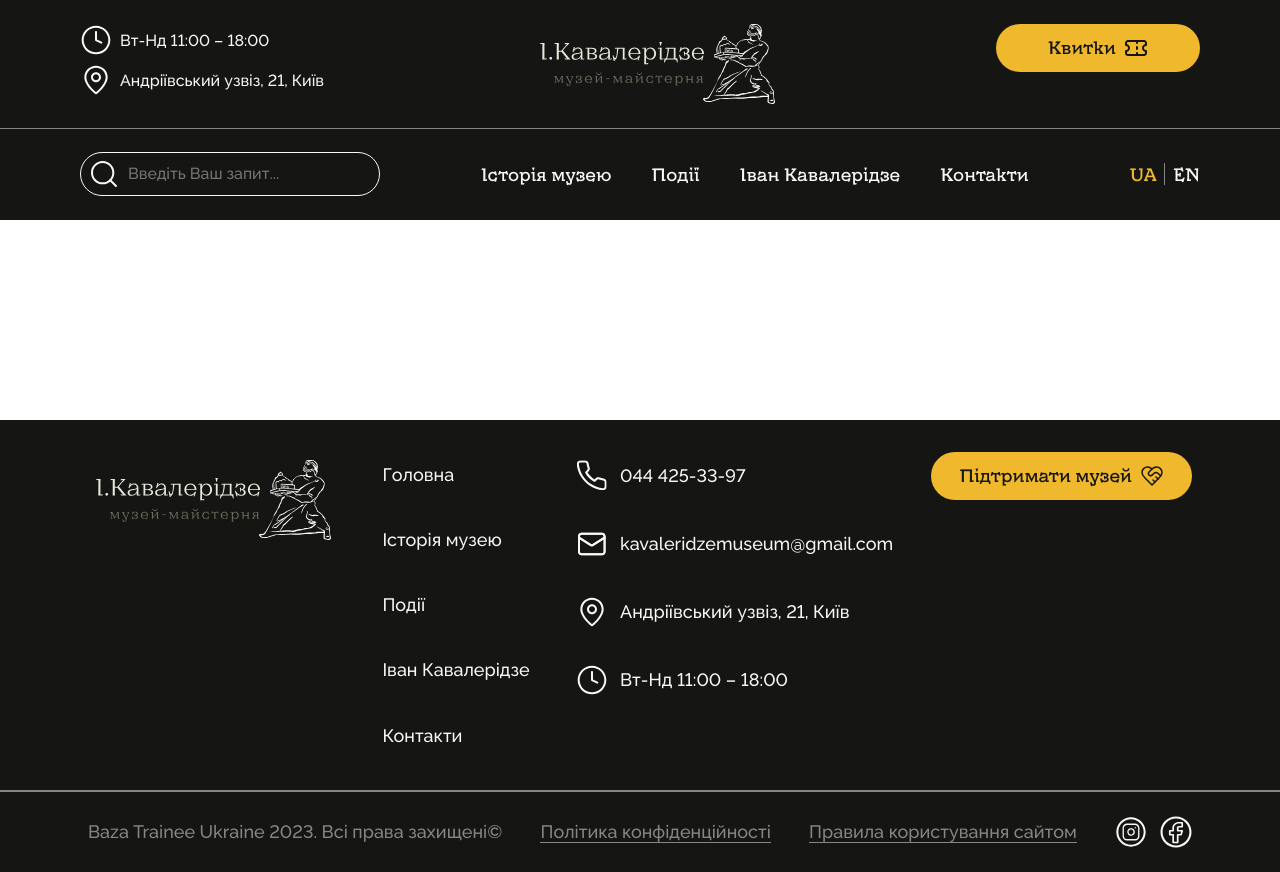
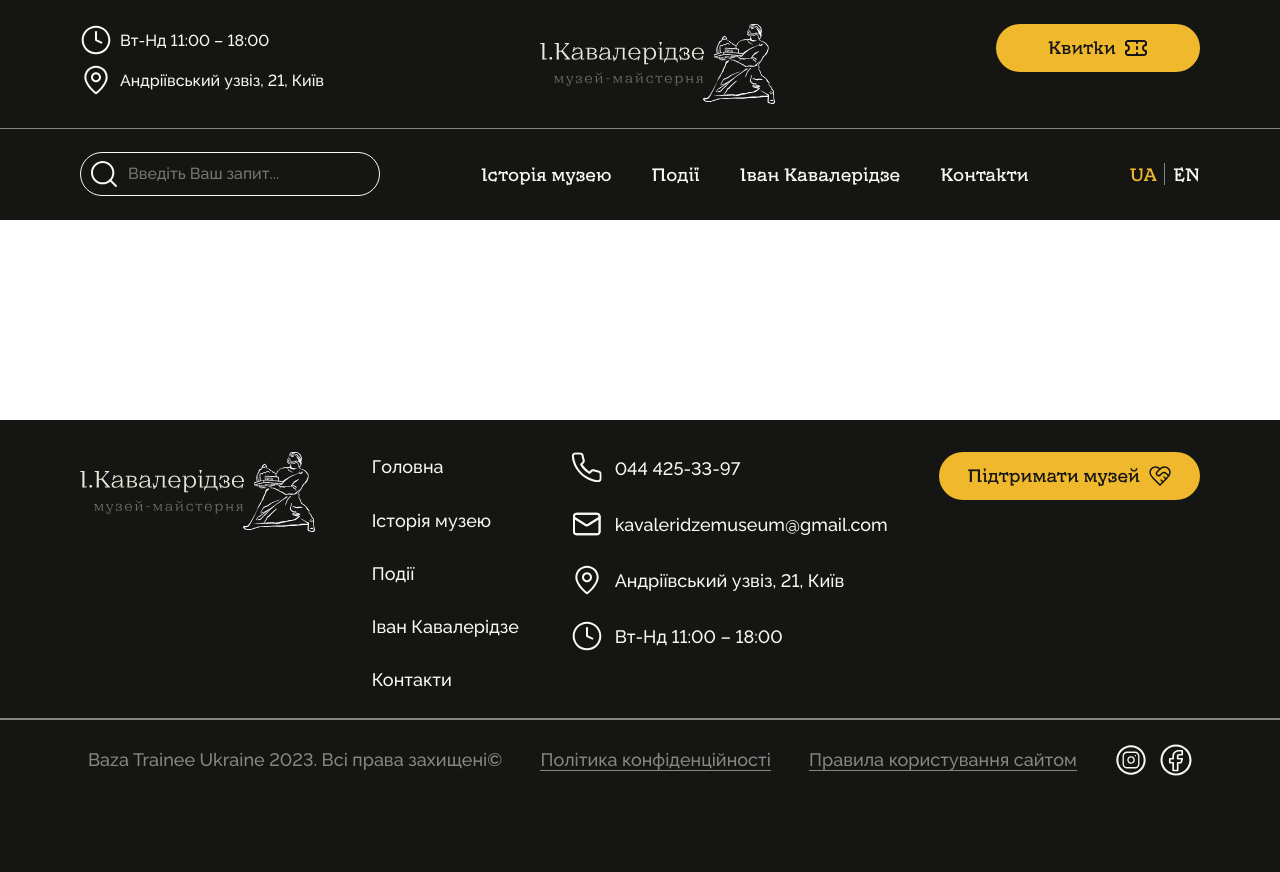
Before and after one commit to baza-trainee/kavaleridze, a React (Vite) app: page / in a window 1280 px wide. After the commit the page ends 800 px from the top, so only its background shows below. Built offline with nearby package versions, Linux system fonts and the light colour scheme.

Commit message:
merge conflict

```diff
--- a/src/components/Footer/FooterListItem.tsx
+++ b/src/components/Footer/FooterListItem.tsx
@@ -39,7 +39,9 @@ const listsItem = [
 const MyList = styled(List)(() => ({
   display: 'flex',
   flexDirection: 'column',
-  gap: '20px',
+  gap: '24px',
+  padding: '0px',
+  margin: '0px',
 }));
 
 export const TypographyList = styled(Typography)(({ theme }) => ({
@@ -54,11 +56,11 @@ export const TypographyList = styled(Typography)(({ theme }) => ({
 }));
 
 export const ListNavigation = () => (
-  <MyList>
+  <MyList disablePadding>
     {listsItem.map(({ title, href }: IListLinkTextProps) => {
       return (
         <ListItem key={title} disablePadding>
-          <ListItemButton>
+          <ListItemButton sx={{ p: '0px' }}>
             <Link to={href}>
               <ListItemText primary={<TypographyList>{title}</TypographyList>}></ListItemText>
             </Link>
@@ -70,7 +72,7 @@ export const ListNavigation = () => (
 );
 
 const ListTypography = ({ title, svg }: IListTextProps) => (
-  <ListItem>
+  <ListItem sx={{ p: '0px' }}>
     <ListItemIcon sx={{ minWidth: '44px', color: 'inherit' }}>
       <SvgSpriteIcon svgSpriteId={svg}></SvgSpriteIcon>
     </ListItemIcon>
@@ -89,7 +91,7 @@ export const ListContacts = () => (
 const ListContactItem = ({ title, svg = '', href = '#' }: IListLinkTextProps) => {
   return (
     <ListItem disablePadding>
-      <ListItemButton href={href}>
+      <ListItemButton sx={{ p: '0px' }} href={href}>
         <ListItemIcon sx={{ minWidth: '44px', color: 'inherit' }}>
           <SvgSpriteIcon svgSpriteId={svg}></SvgSpriteIcon>
         </ListItemIcon>
--- a/src/components/Footer/IconButton.tsx
+++ b/src/components/Footer/IconButton.tsx
@@ -4,7 +4,7 @@ import PrimaryButton from '../PrimaryButton/PrimaryButton.tsx';
 import Logo from '/Logo.svg';
 
 export const MainIconBlok = () => (
-  <Box sx={{ p: 2 }}>
+  <Box>
     <img src={Logo}></img>
   </Box>
 );
@@ -12,7 +12,6 @@ export const MainIconBlok = () => (
 export const ButtonBlok = () => (
   <Box
     sx={{
-      m: 1,
       display: 'grid',
       placeItems: { xs: 'center', lg: 'start' },
     }}>
```
